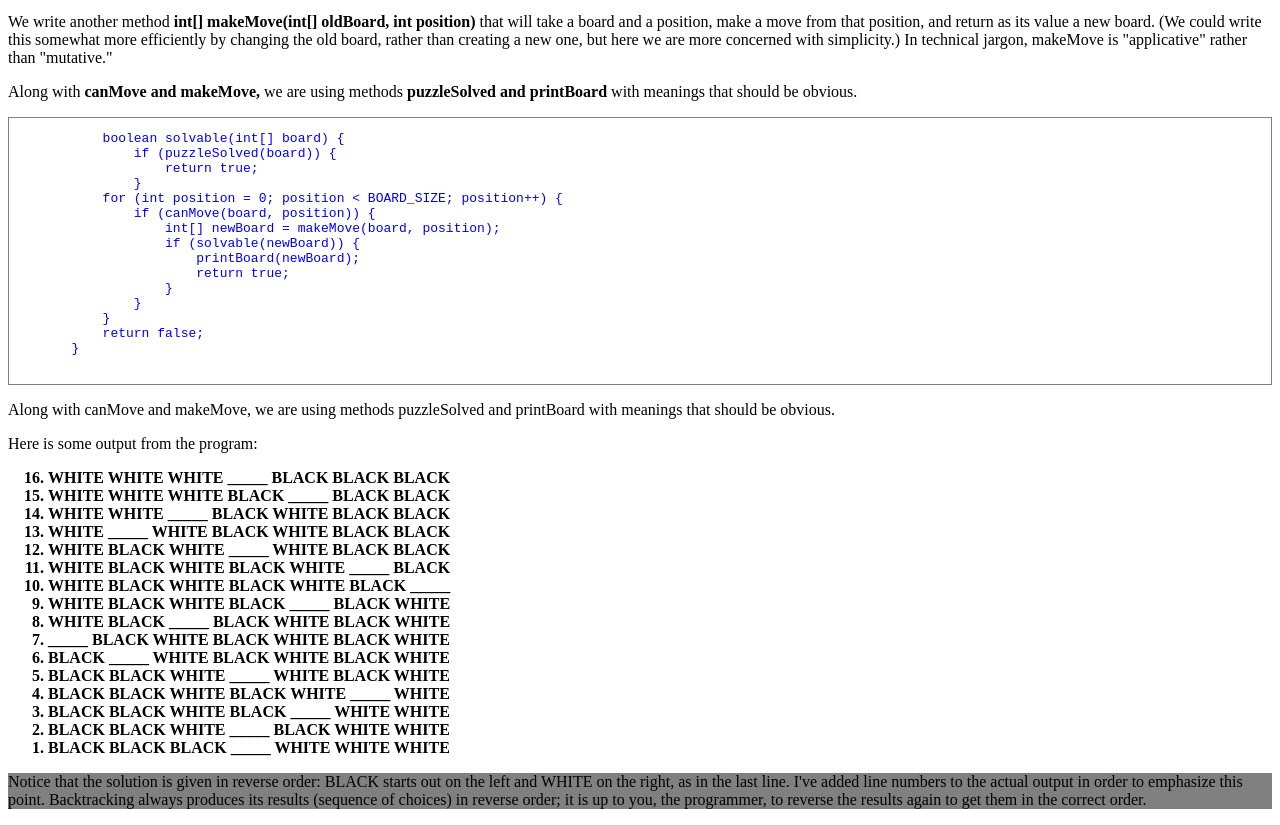
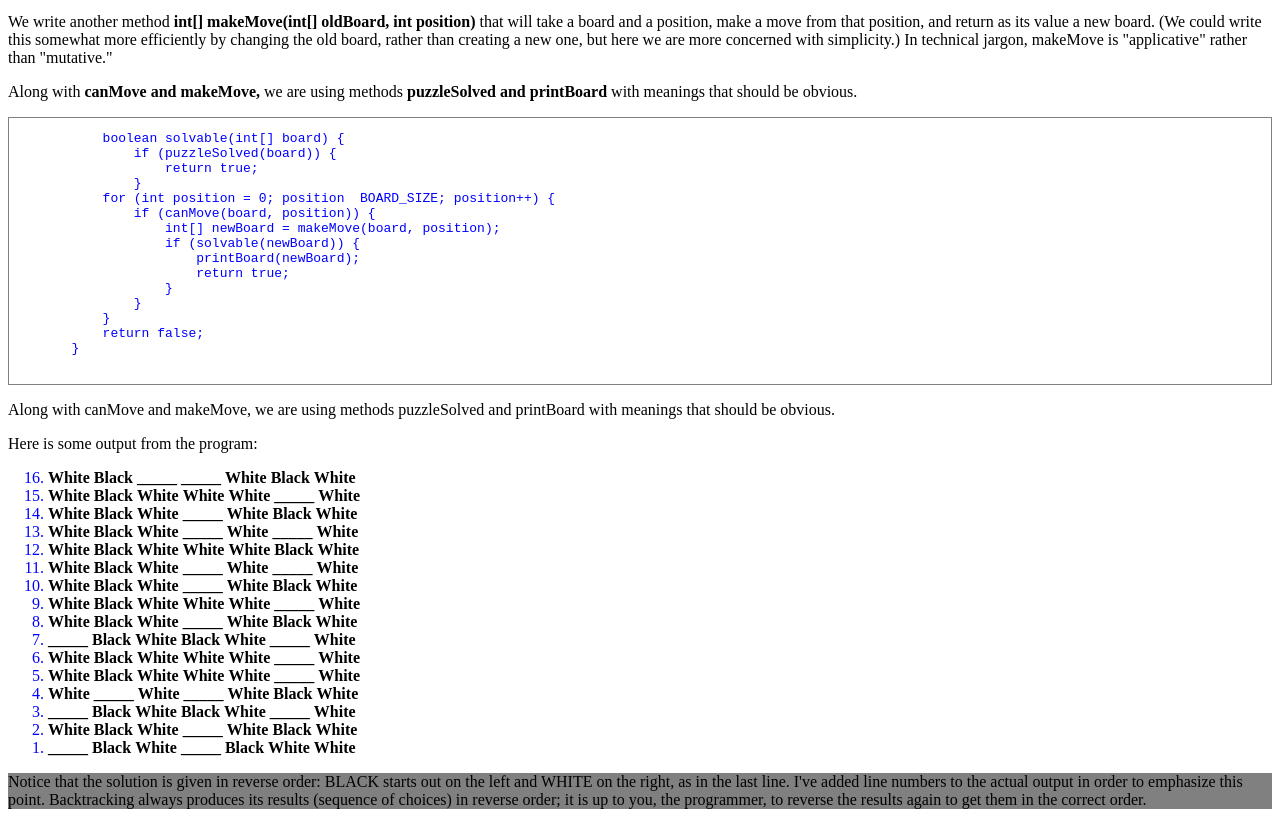
Before and after one commit to shradhanjalichowdhury/project1, a plain HTML site: page index.html in a window 1280 px wide. Shown: the part 10080-10905 px from the top of the page. Drawn offline with Linux system fonts and the light colour scheme.

Commit message:
index.html

```diff
--- a/index.html
+++ b/index.html
@@ -670,7 +670,7 @@
                 if (puzzleSolved(board)) {
                     return true;
                 }
-            for (int position = 0; position < BOARD_SIZE; position++) {
+            for (int position = 0; position  BOARD_SIZE; position++) {
                 if (canMove(board, position)) {
                     int[] newBoard = makeMove(board, position);
                     if (solvable(newBoard)) {
@@ -689,26 +689,29 @@
     <p>
         Here is some output from the program:
     </p>
-    <ol start="16" reversed>
-        <b>
-        <li>WHITE WHITE WHITE _____ BLACK BLACK BLACK</li>
-        <li>WHITE WHITE WHITE BLACK _____ BLACK BLACK</li>
-        <li>WHITE WHITE _____ BLACK WHITE BLACK BLACK</li>
-        <li>WHITE _____ WHITE BLACK WHITE BLACK BLACK</li>
-        <li>WHITE BLACK WHITE _____ WHITE BLACK BLACK</li>
-        <li>WHITE BLACK WHITE BLACK WHITE _____ BLACK</li>
-        <li>WHITE BLACK WHITE BLACK WHITE BLACK _____</li>
-        <li>WHITE BLACK WHITE BLACK _____ BLACK WHITE</li>
-        <li>WHITE BLACK _____ BLACK WHITE BLACK WHITE</li>
-        <li>_____ BLACK WHITE BLACK WHITE BLACK WHITE</li>
-        <li>BLACK _____ WHITE BLACK WHITE BLACK WHITE</li>
-        <li>BLACK BLACK WHITE _____ WHITE BLACK WHITE</li>
-        <li>BLACK BLACK WHITE BLACK WHITE _____ WHITE</li>
-        <li>BLACK BLACK WHITE BLACK _____ WHITE WHITE</li>
-        <li>BLACK BLACK WHITE _____ BLACK WHITE WHITE</li>
-        <li>BLACK BLACK BLACK _____ WHITE WHITE WHITE</li>
-    </b>
-    </ol>
+
+    <p>
+
+        <ol reversed style="color: blue; font-size: 16px;" >
+            <li style="color: blue;"><span><b style="color: black;">White</b></span> <span><b style="color: black;">Black</b></span> <span><b style="color: black;">_____</b></span> <span><b style="color: black;">_____</b></span> <span><b style="color: black;">White</b></span> <span><b style="color: black;">Black</b></span> <span><b style="color: black;">White</b></span></li>
+            <li style="color: blue;"><span><b style="color: black;">White</b></span> <span><b style="color: black;">Black</b></span> <span><b style="color: black;">White</b></span> <span><b style="color: black;">White</b></span> <span><b style="color: black;">White</b></span> <span><b style="color: black;">_____</b></span> <span><b style="color: black;">White</b></span></li>
+            <li style="color: blue;"><span><b style="color: black;">White</b></span> <span><b style="color: black;">Black</b></span> <span><b style="color: black;">White</b></span> <span><b style="color: black;">_____</b></span> <span><b style="color: black;">White</b></span> <span><b style="color: black;">Black</b></span> <span><b style="color: black;">White</b></span></li>
+            <li style="color: blue;"><span><b style="color: black;">White</b></span> <span><b style="color: black;">Black</b></span> <span><b style="color: black;">White</b></span> <span><b style="color: black;">_____</b></span> <span><b style="color: black;">White</b></span> <span><b style="color: black;">_____</b></span> <span><b style="color: black;">White</b></span></li>
+            <li style="color: blue;"><span><b style="color: black;">White</b></span> <span><b style="color: black;">Black</b></span> <span><b style="color: black;">White</b></span> <span><b style="color: black;">White</b></span> <span><b style="color: black;">White</b></span> <span><b style="color: black;">Black</b></span> <span><b style="color: black;">White</b></span></li>
+            <li style="color: blue;"><span><b style="color: black;">White</b></span> <span><b style="color: black;">Black</b></span> <span><b style="color: black;">White</b></span> <span><b style="color: black;">_____</b></span> <span><b style="color: black;">White</b></span> <span><b style="color: black;">_____</b></span> <span><b style="color: black;">White</b></span></li>
+            <li style="color: blue;"><span><b style="color: black;">White</b></span> <span><b style="color: black;">Black</b></span> <span><b style="color: black;">White</b></span> <span><b style="color: black;">_____</b></span> <span><b style="color: black;">White</b></span> <span><b style="color: black;">Black</b></span> <span><b style="color: black;">White</b></span></li>
+            <li style="color: blue;"><span><b style="color: black;">White</b></span> <span><b style="color: black;">Black</b></span> <span><b style="color: black;">White</b></span> <span><b style="color: black;">White</b></span> <span><b style="color: black;">White</b></span> <span><b style="color: black;">_____</b></span> <span><b style="color: black;">White</b></span></li>
+            <li style="color: blue;"><span><b style="color: black;">White</b></span> <span><b style="color: black;">Black</b></span> <span><b style="color: black;">White</b></span> <span><b style="color: black;">_____</b></span> <span><b style="color: black;">White</b></span> <span><b style="color: black;">Black</b></span> <span><b style="color: black;">White</b></span></li>
+            <li style="color: blue;"><span><b style="color: black;">_____</b></span> <span><b style="color: black;">Black</b></span> <span><b style="color: black;">White</b></span> <span><b style="color: black;">Black</b></span> <span><b style="color: black;">White</b></span> <span><b style="color: black;">_____</b></span> <span><b style="color: black;">White</b></span></li>
+            <li style="color: blue;"><span><b style="color: black;">White</b></span> <span><b style="color: black;">Black</b></span> <span><b style="color: black;">White</b></span> <span><b style="color: black;">White</b></span> <span><b style="color: black;">White</b></span> <span><b style="color: black;">_____</b></span> <span><b style="color: black;">White</b></span></li>
+            <li style="color: blue;"><span><b style="color: black;">White</b></span> <span><b style="color: black;">Black</b></span> <span><b style="color: black;">White</b></span> <span><b style="color: black;">White</b></span> <span><b style="color: black;">White</b></span> <span><b style="color: black;">_____</b></span> <span><b style="color: black;">White</b></span></li>
+            <li style="color: blue;"><span><b style="color: black;">White</b></span> <span><b style="color: black;">_____</b></span> <span><b style="color: black;">White</b></span> <span><b style="color: black;">_____</b></span> <span><b style="color: black;">White</b></span> <span><b style="color: black;">Black</b></span> <span><b style="color: black;">White</b></span></li>
+            <li style="color: blue;"><span><b style="color: black;">_____</b></span> <span><b style="color: black;">Black</b></span> <span><b style="color: black;">White</b></span> <span><b style="color: black;">Black</b></span> <span><b style="color: black;">White</b></span> <span><b style="color: black;">_____</b></span> <span><b style="color: black;">White</b></span></li>
+            <li style="color: blue;"><span><b style="color: black;">White</b></span> <span><b style="color: black;">Black</b></span> <span><b style="color: black;">White</b></span> <span><b style="color: black;">_____</b></span> <span><b style="color: black;">White</b></span> <span><b style="color: black;">Black</b></span> <span><b style="color: black;">White</b></span></li>
+            <li style="color: blue;"><span><b style="color: black;">_____</b></span> <span><b style="color: black;">Black</b></span> <span><b style="color: black;">White</b></span> <span><b style="color: black;">_____</b></span> <span><b style="color: black;">Black</b></span> <span><b style="color: black;">White</b></span> <span><b style="color: black;">White</b></span></li>
+
+
+        </ol></p>
     <p style="background-color: gray;">
         Notice that the solution is given in reverse order: BLACK starts out on the left and WHITE on the right, as in the last line. I've added line numbers to the actual output in order to emphasize this point. Backtracking always produces its results (sequence of choices) in reverse order; it is up to you, the programmer, to reverse the results again to get them in the correct order.
     </p>
```
